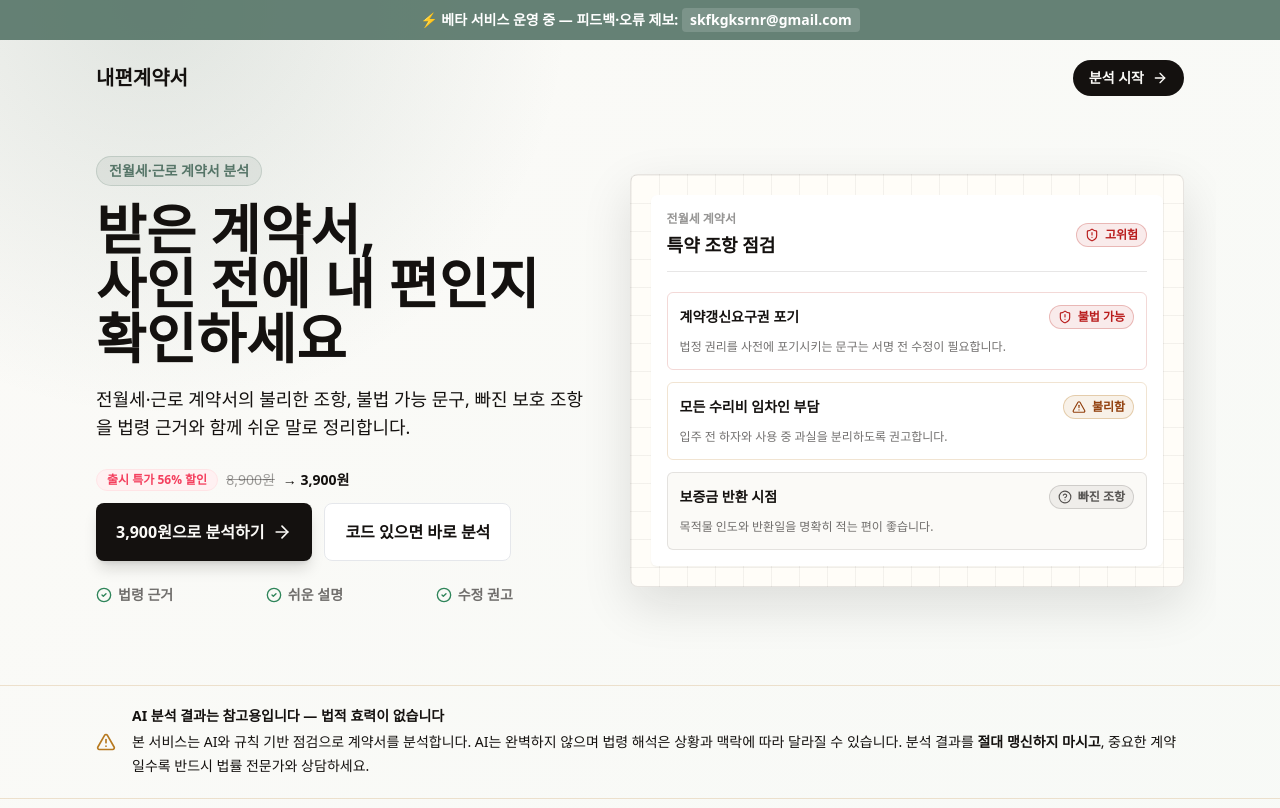
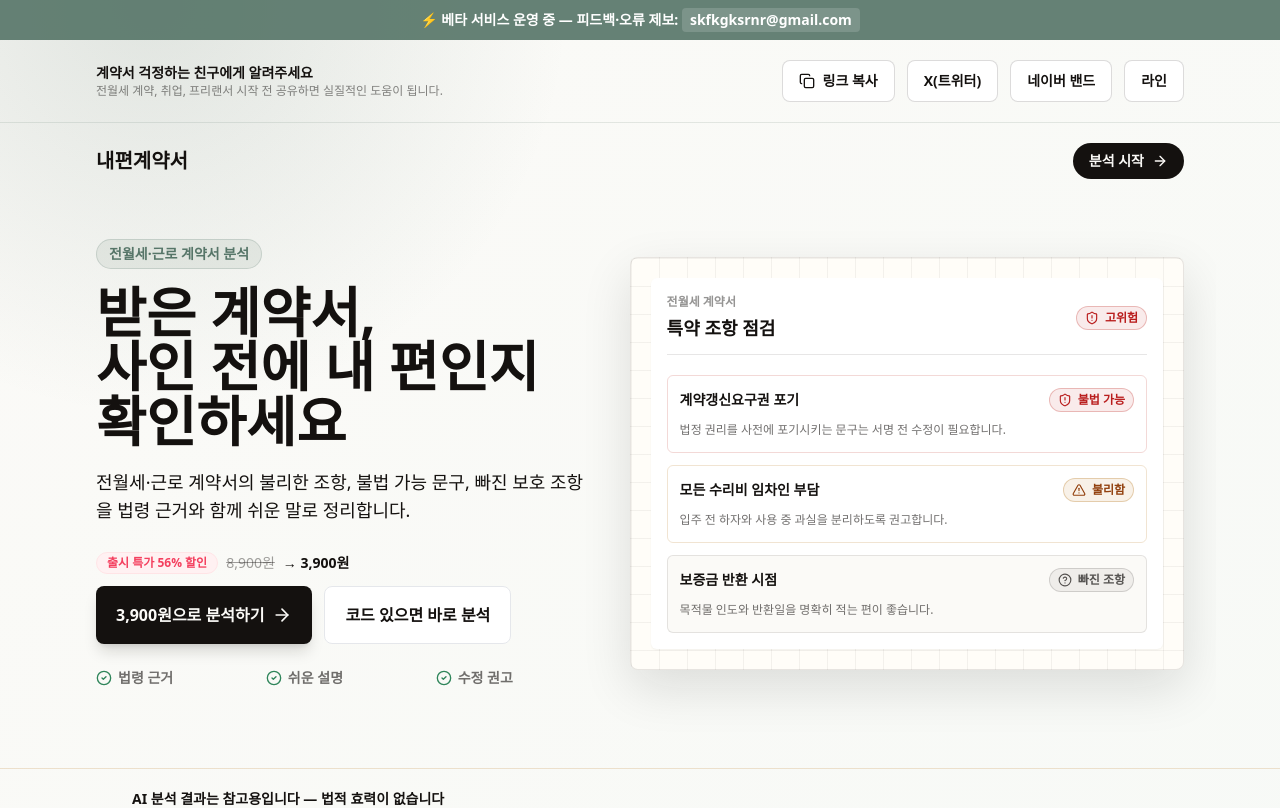
Before and after one commit to JaeHxn/my-side-contract, a Next.js app: page / in a window 1280 px wide. Shown: the top 808 px of the page. Built offline with nearby package versions, Linux system fonts and the light colour scheme; no server answers; a web font is replaced by a local one.

Commit message:
feat: 공유 버튼 최상단 이동 + 분석 전 코드 사전 검증 추가
- 공유 섹션을 BetaBanner 바로 아래 최상단으로 이동 (기존 하단 섹션 제거)
- upload-analyzer: 분석 요청 전 access-code/verify 사전 호출로 코드 유효성 먼저 확인

```diff
--- a/app/page.tsx
+++ b/app/page.tsx
@@ -209,6 +209,21 @@ export default function HomePage() {
   return (
     <main className="min-h-screen">
       <BetaBanner />
+
+      {/* 공유 섹션 — 최상단 */}
+      <section className="border-b border-sage/15 bg-sage/6">
+        <div className="mx-auto max-w-6xl px-5 py-5 sm:px-6 lg:px-8">
+          <div className="flex flex-col items-center gap-3 sm:flex-row sm:items-center sm:justify-between">
+            <div>
+              <p className="text-sm font-black text-ink">
+                계약서 걱정하는 친구에게 알려주세요
+              </p>
+              <p className="text-xs text-ink/50">전월세 계약, 취업, 프리랜서 시작 전 공유하면 실질적인 도움이 됩니다.</p>
+            </div>
+            <ShareButtons />
+          </div>
+        </div>
+      </section>
 
       <header className="mx-auto flex max-w-6xl items-center justify-between gap-4 px-5 py-5 sm:px-6 lg:px-8">
         <Link className="shrink-0 text-xl font-black text-ink" href="/">
@@ -661,24 +676,6 @@ export default function HomePage() {
         </div>
       </section>
 
-      {/* 공유 섹션 */}
-      <section className="border-y border-sage/15 bg-sage/6">
-        <div className="mx-auto max-w-6xl px-5 py-12 sm:px-6 lg:px-8">
-          <div className="mx-auto max-w-xl text-center">
-            <p className="mb-2 text-sm font-black text-sage">주변에 알리기</p>
-            <h2 className="text-2xl font-black leading-tight text-ink sm:text-3xl">
-              계약서 걱정하는 친구에게<br />알려주세요
-            </h2>
-            <p className="mt-3 text-sm leading-7 text-ink/60">
-              전월세 계약, 취업, 프리랜서 시작 전 공유하면 실질적인 도움이 됩니다.
-            </p>
-            <div className="mt-6">
-              <ShareButtons />
-            </div>
-          </div>
-        </div>
-      </section>
-
       <footer className="mx-auto flex max-w-6xl flex-col gap-3 px-5 py-8 text-sm font-semibold text-ink/50 sm:px-6 lg:flex-row lg:items-center lg:justify-between lg:px-8">
         <p>내편계약서</p>
         <div className="flex flex-wrap items-center gap-x-4 gap-y-1">
--- a/components/upload-analyzer.tsx
+++ b/components/upload-analyzer.tsx
@@ -25,6 +25,12 @@ type OcrResponse = {
   warnings?: Array<{
     message?: string;
   }>;
+  message?: string;
+  error?: string;
+};
+
+type AccessCodeVerifyResponse = {
+  ok?: boolean;
   message?: string;
   error?: string;
 };
@@ -263,6 +269,8 @@ export function UploadAnalyzer() {
     setResultUrl(null);
 
     try {
+      await verifyAccessCodeBeforeAnalysis(trimmedCode);
+
       const response = await fetch("/api/analysis", {
         method: "POST",
         headers: {
@@ -295,6 +303,21 @@ export function UploadAnalyzer() {
       setError(caughtError instanceof Error ? caughtError.message : "분석 중 오류가 발생했습니다.");
     } finally {
       setIsSubmitting(false);
+    }
+  }
+
+  async function verifyAccessCodeBeforeAnalysis(code: string) {
+    const response = await fetch("/api/access-code/verify", {
+      method: "POST",
+      headers: {
+        "Content-Type": "application/json"
+      },
+      body: JSON.stringify({ accessCode: code })
+    });
+    const payload = (await response.json().catch(() => ({}))) as AccessCodeVerifyResponse;
+
+    if (!response.ok || !payload.ok) {
+      throw new Error(payload.message || payload.error || "분석 코드를 확인할 수 없습니다.");
     }
   }
 
```
